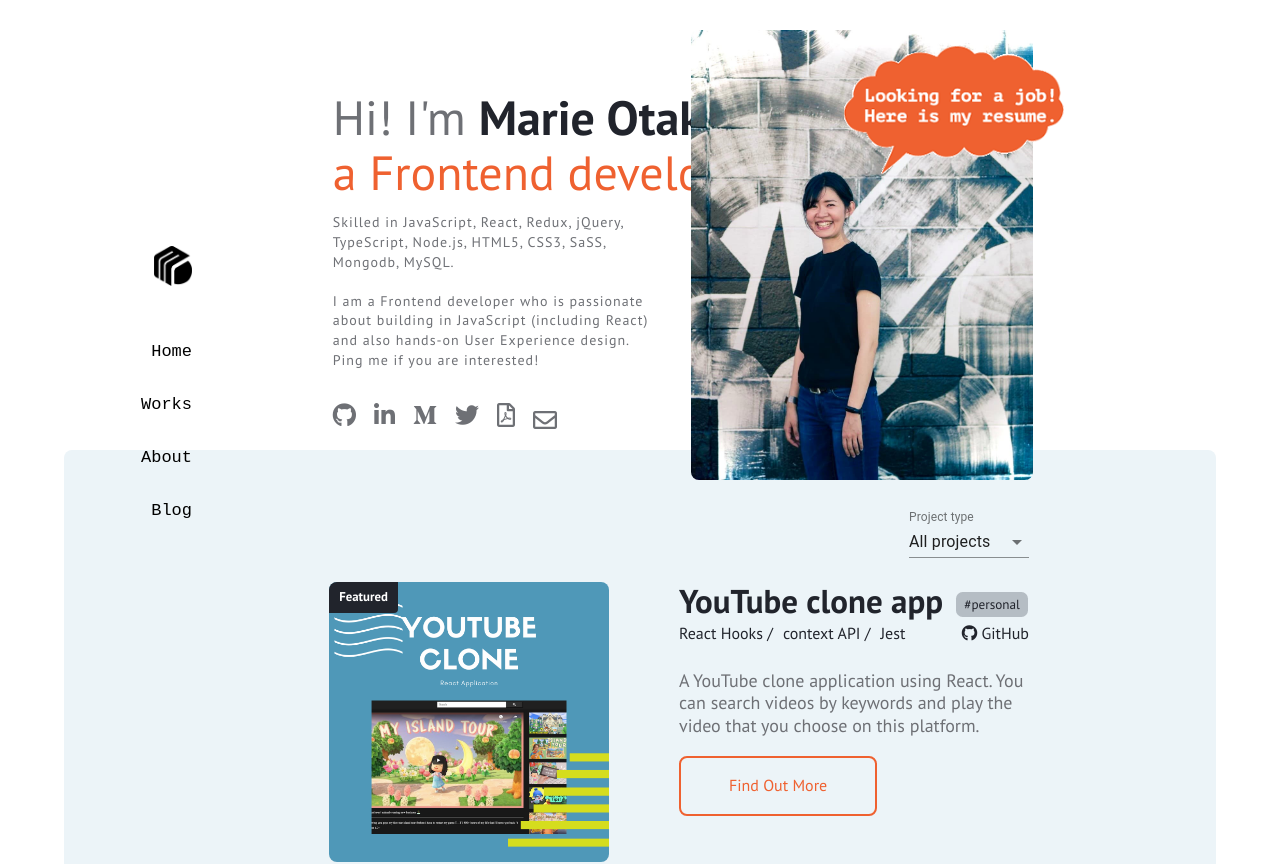
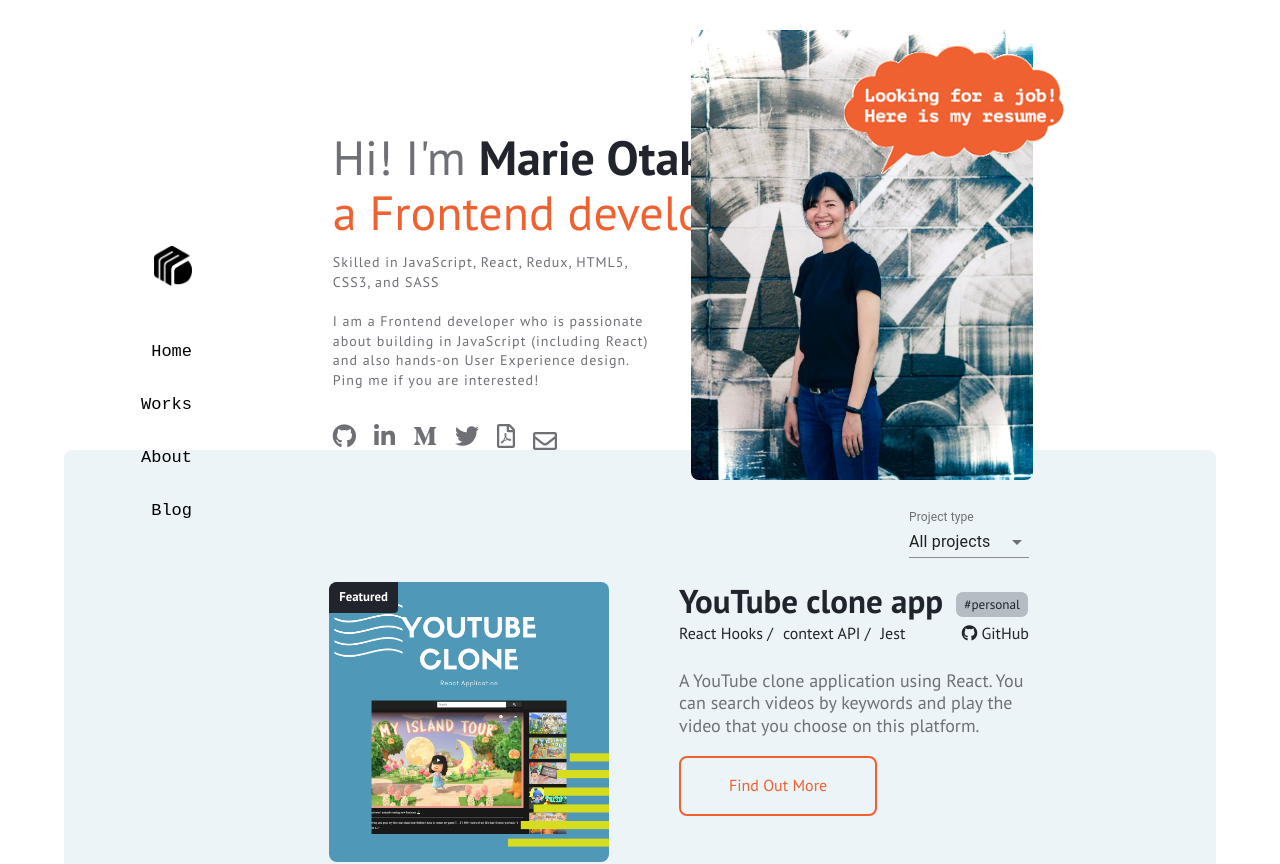
Before and after one commit to marieooq/react_portfolio, a React (Create React App) app: page / in a window 1280 px wide. Shown: the top 864 px of the page. Built offline with nearby package versions, Linux system fonts and the light colour scheme; a web font is replaced by a local one.

Commit message:
update the resume and adjust the position of the introduction part

```diff
--- a/src/components/ContentContainer/ContentsContainer.js
+++ b/src/components/ContentContainer/ContentsContainer.js
@@ -1,14 +1,14 @@
-import React from 'react';
-import Content from '../Content/Content';
-import { Link, useLocation } from 'react-router-dom';
-import './ContentsContainer.css';
-import SimpleSelect from '../../components/Select/SimpleSelect';
+import React from "react";
+import Content from "../Content/Content";
+import { Link, useLocation } from "react-router-dom";
+import "./ContentsContainer.css";
+import SimpleSelect from "../../components/Select/SimpleSelect";
 
 const ContentsContainer = (props) => {
   let location = useLocation();
 
   const returnFilteredObject = (filteringWord, projectArray) => {
-    if (filteringWord === 'all') {
+    if (filteringWord === "all") {
       return projectArray;
     } else {
       const filteredObj = projectArray.filter(
@@ -31,12 +31,10 @@ const ContentsContainer = (props) => {
           handleChange={props.handleChange}
         />
         {contentLists}
-        {location.pathname === '/' ? (
+        {location.pathname === "/" && (
           <div className="view_more">
             <Link to="/works">View more works</Link>
           </div>
-        ) : (
-          <></>
         )}
       </div>
     </div>
--- a/src/components/Header/Header.js
+++ b/src/components/Header/Header.js
@@ -1,10 +1,10 @@
-import React from 'react';
-import SpeechBubble from '../../img/speech_bubble.gif';
-import Background from '../../img/header.jpg';
-import './Header.scss';
+import React from "react";
+import SpeechBubble from "../../img/speech_bubble.gif";
+import Background from "../../img/header.jpg";
+import "./Header.scss";
 
 const Header = (props) => {
-  if (props.section === 'header') {
+  if (props.section === "header") {
     return (
       <header>
         <div className="main-img">
@@ -25,8 +25,7 @@ const Header = (props) => {
               <span id="job-title">a Frontend developer.</span>
             </h1>
             <p>
-              Skilled in JavaScript, React, Redux, jQuery, TypeScript, Node.js,
-              HTML5, CSS3, SaSS, Mongodb, MySQL.
+              Skilled in JavaScript, React, Redux, HTML5, CSS3, and SASS
               <br />
               <br />I am a Frontend developer who is passionate about building
               in JavaScript (including React) and also hands-on User Experience
@@ -92,7 +91,7 @@ const Header = (props) => {
         </div>
       </header>
     );
-  } else if (props.section === 'work') {
+  } else if (props.section === "work") {
     return (
       <header className="work-header">
         <a href={props.url} target="_blank" rel="noopener noreferrer">
@@ -100,7 +99,7 @@ const Header = (props) => {
         </a>
       </header>
     );
-  } else if (props.section === 'work_ph') {
+  } else if (props.section === "work_ph") {
     return (
       <header className="work-ph-header">
         <a
--- a/src/components/Header/Header.scss
+++ b/src/components/Header/Header.scss
@@ -63,9 +63,11 @@ header.work-ph-header a#productHunt_msgif {
 
 .introduction {
   width: 90%;
+  margin: 0 auto;
+  margin-top: 40px;
   .introduction-inner {
     // width: 90%;
-    margin: 0 auto;
+    // margin: 0 auto;
     h1 {
       // width: 500px;
       font-size: 44px;
@@ -290,6 +292,8 @@ header.work-ph-header a#productHunt_msgif {
     // top: 38%;
     // left: 4%;
     // z-index: 2;
+    margin: 40px 0 0;
+
     .introduction-inner {
       margin-top: 90px;
       h1 {
```
Also changed, not shown: 1 other file (tests, documents, lock files or other folders).
